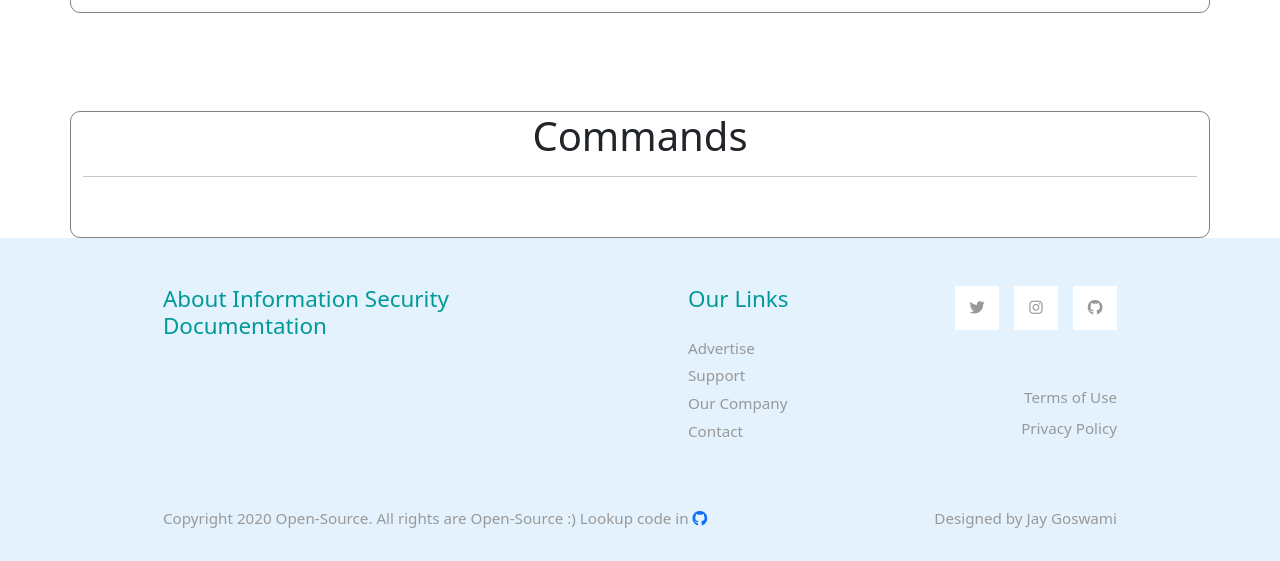
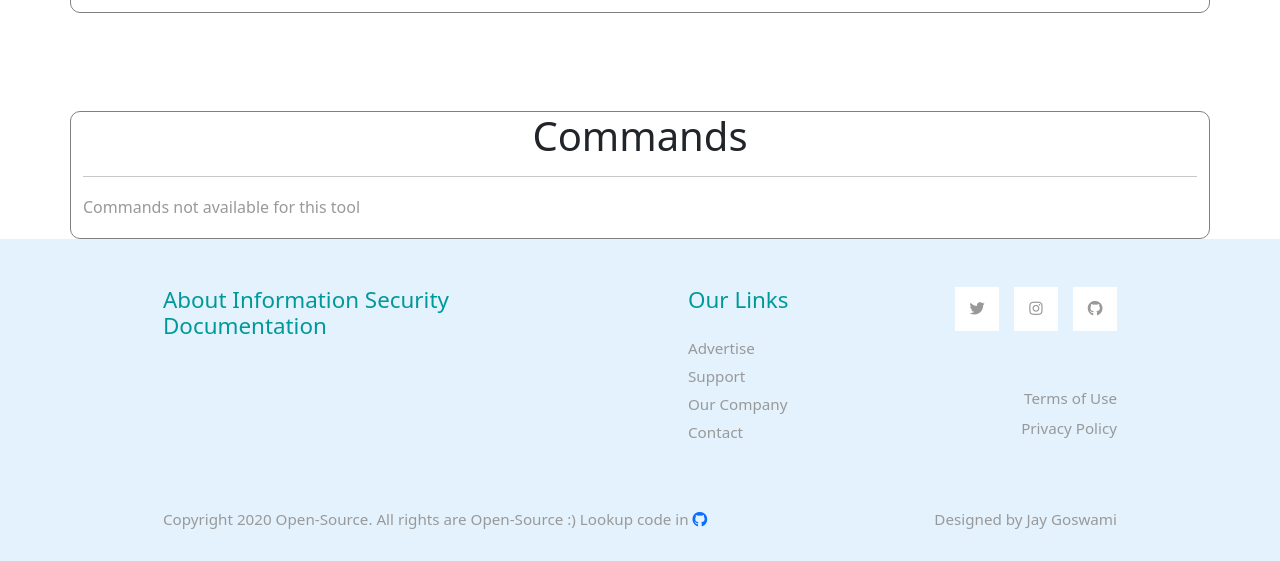
Before and after one commit to cyber-jaygoswami/InfoSec-Documentation, a Django app: template InfoDoc/Documentation/templates/Documentation/content.html in a window 1280 px wide. Shown: the part 147-708 px from the top of the page. Run offline with Django 4.2, Linux system fonts and the light colour scheme; the template is opened without the code that fills it, so the values that code supplies are empty; some libraries are stand-ins or nearby versions.

Commit message:
version 1.1

```diff
--- a/InfoDoc/Documentation/templates/Documentation/content.html
+++ b/InfoDoc/Documentation/templates/Documentation/content.html
@@ -19,7 +19,7 @@
 <div class="container" style="border: 1px solid grey; border-radius: 10px">
   <h1 align="center">Commands</h1>
   <hr />
-
+  {% if commands %}
   <div class="tm-mt-60">
     {% for command in commands%}
     <div class="tm-mt-25">
@@ -33,6 +33,11 @@
     </div>
     {% endfor %}
   </div>
+
+  {% else %}
+  <p>Commands not available for this tool</p>
+  {% endif %}
 </div>
 
+
 {% endblock content %}
--- a/InfoDoc/Documentation/views.py
+++ b/InfoDoc/Documentation/views.py
@@ -17,8 +17,11 @@ def aboutPage(request):
 def getContent(request):
     search_query = request.GET.get('search_query')
     # print(search_query)
+    if search_query == "":
+        messages.info(request,"Enter tool name in search bar ")
+        return redirect('homePage')
+    try:
 
-    try:
         content = Description.objects.get(tool_name=search_query)
         # print(content.id)
         commands = Command.objects.filter(tool=content.id)
--- a/InfoDoc/users/models.py
+++ b/InfoDoc/users/models.py
@@ -8,4 +8,4 @@ class Feedback(models.Model):
 
 
     def __str__(self):
-        return self.name
+        return self.email
```
